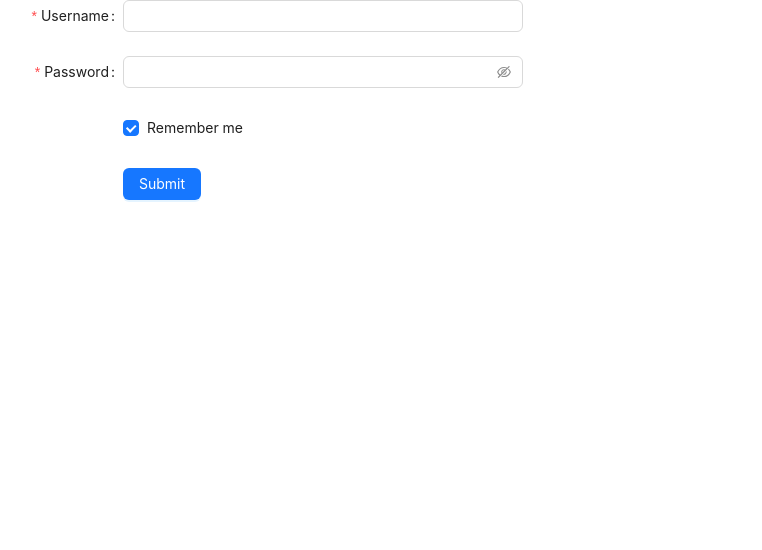
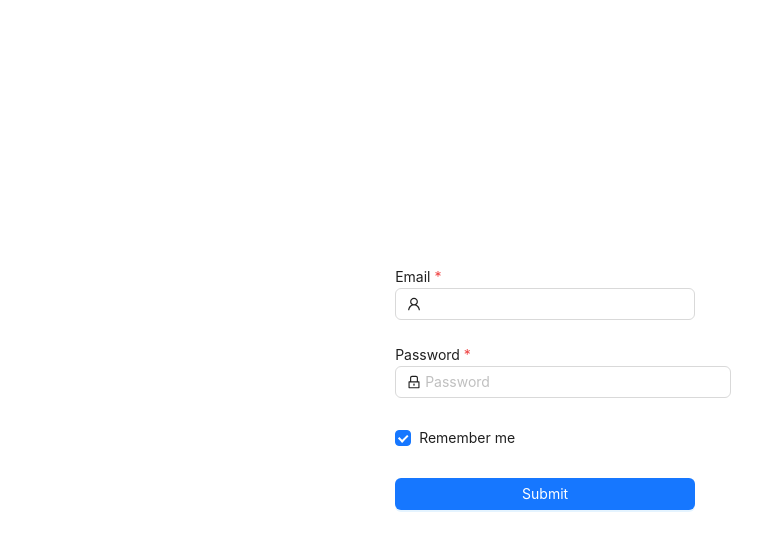
Before and after one commit to techtobit/PH-Project-Management-Dashboard, a Next.js app: page /auth in a window 1280 px wide. Shown: the top 550 px of the page, without its empty margins (77-839 px from the left). Built offline with nearby package versions, Linux system fonts and the light colour scheme.

Commit message:
updated loging form style, icons

```diff
--- a/src/app/Shared/SideBar.jsx
+++ b/src/app/Shared/SideBar.jsx
@@ -3,7 +3,7 @@ import Link from 'next/link';
 // import { useNavigate } from 'react-router-dom';
 import React, {useState} from 'react';
 import ProjectList from '../Dashboard/ProjectList'
-import { ProductOutlined, UserOutlined, PicLeftOutlined, AudioOutlined, FullscreenOutlined  } from '@ant-design/icons';
+import { ProductOutlined, UserOutlined, PicLeftOutlined, AudioOutlined, FullscreenOutlined,BoxPlotOutlined  } from '@ant-design/icons';
 import { Layout, Menu, theme, Input, Space } from 'antd';
 const { Header, Content, Footer, Sider } = Layout;
 const { Search } = Input;
@@ -20,6 +20,11 @@ const SideBar=()=> {
       key: 'projects',
       icon: <PicLeftOutlined />,
       label: 'Projects',
+    },
+    {
+      key: 'board',
+      icon: <BoxPlotOutlined />,
+      label: 'Board',
     },
   ];
 
--- a/src/app/auth/Login.jsx
+++ b/src/app/auth/Login.jsx
@@ -2,6 +2,7 @@
 import React,{useState} from 'react';
 import { useClient } from 'next/client';
 import { Button, Checkbox, Form, Input } from 'antd';
+import {UserOutlined, LockOutlined} from '@ant-design/icons';
 
 const Login = () => {
   const [loading, setLoading] = useState(false);
@@ -19,17 +20,18 @@ const Login = () => {
 
 
   return (
-    <div >
+    <div className='h-screen w-full flex items-center justify-center' >
       <Form
+      className=''
         name="basic"
         labelCol={{
-          span: 8,
+          // span: 16,
         }}
         wrapperCol={{
-          span: 16,
+          // span: 16,
         }}
         style={{
-          maxWidth: 600,
+          maxWidth: 600
         }}
         initialValues={{
           remember: true,
@@ -37,21 +39,22 @@ const Login = () => {
         onFinish={handleSubmit}
         autoComplete="off"
       >
-        <Form.Item
-          label="Username"
-          name="username"
+
+<Form.Item className="w-[300px]"
+        name="email"
         rules={[
           {
             required: true,
-              message: 'Please input your username!',
+            message: 'Please input your Username/email!',
           },
         ]}
       >
-          <Input />
+      <label>Email <span className='text-red-500'>*</span></label>
+        <Input prefix={<UserOutlined className="site-form-item-icon w-[300px]" />} placeholder="Email" />
       </Form.Item>
 
+
         <Form.Item
-          label="Password"
           name="password"
           rules={[
             {
@@ -60,14 +63,19 @@ const Login = () => {
             },
           ]}
         >
-          <Input.Password />
+        <label>Password <span className='text-red-500'>*</span></label>
+        <Input
+          prefix={<LockOutlined className="site-form-item-icon" />}
+          type="password"
+          placeholder="Password"
+        />
         </Form.Item>
+
 
         <Form.Item
           name="remember"
           valuePropName="checked"
           wrapperCol={{
-            offset: 8,
             span: 16,
           }}
         >
@@ -76,11 +84,11 @@ const Login = () => {
 
         <Form.Item
           wrapperCol={{
-            offset: 8,
+
             span: 16,
           }}
         >
-          <Button type="primary" htmlType="submit" loading={loading}>
+          <Button className="w-[300px]" type="primary" htmlType="submit" loading={loading}>
             Submit
           </Button>
         </Form.Item>
```
Lines whose indentation alone changed are shown as unchanged.
